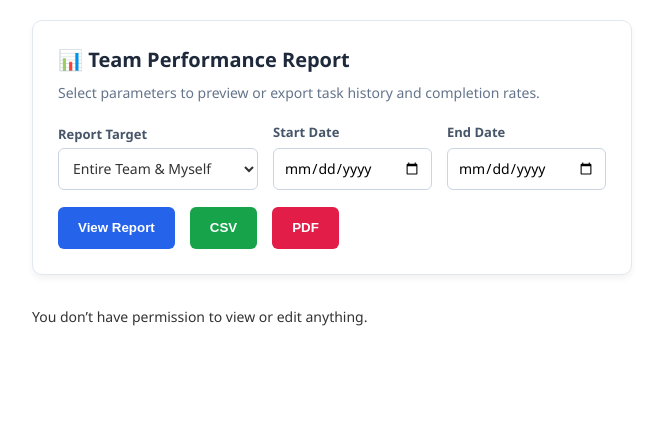
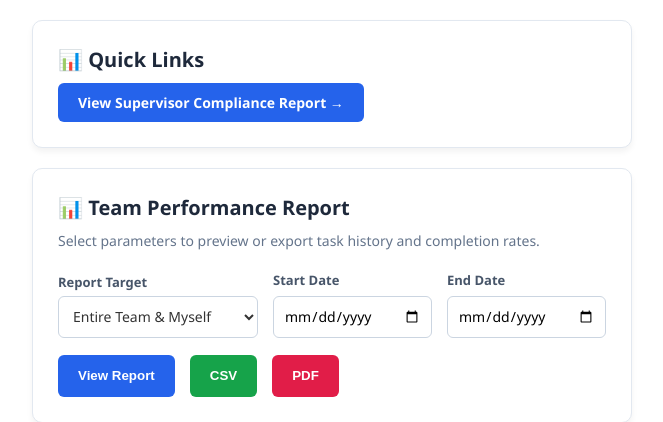
Before and after one commit to q5technologies/office-workplan, a Django app: template templates/admin/index.html in a window 1280 px wide. Shown: the part 53-475 px from the top of the page, without its empty margins (8-671 px from the left). Run offline with Django 5.2, Linux system fonts and the light colour scheme; the template is opened without the code that fills it, so the values that code supplies are empty.

Commit message:
updated 10

```diff
--- a/templates/admin/index.html
+++ b/templates/admin/index.html
@@ -1,6 +1,14 @@
 {% extends "admin/index.html" %}
 
 {% block content %}
+<div style="background-color: #ffffff; padding: 25px; border-radius: 10px; box-shadow: 0 4px 6px rgba(0,0,0,0.05); margin-bottom: 20px; border: 1px solid #e2e8f0; max-width: 800px;">
+    <h2 style="margin: 0 0 10px 0; color: #1e293b; font-size: 20px;">
+        📊 Quick Links
+    </h2>
+    <a href="/supervisor-report/" style="display: inline-block; background-color: #2563eb; color: white; padding: 10px 20px; border-radius: 6px; font-weight: bold; text-decoration: none; transition: background-color 0.2s;">
+        View Supervisor Compliance Report &rarr;
+    </a>
+</div>
 <div style="background-color: #ffffff; padding: 25px; border-radius: 10px; box-shadow: 0 4px 6px rgba(0,0,0,0.05); margin-bottom: 30px; border: 1px solid #e2e8f0; max-width: 800px;">
     <h2 style="margin: 0 0 10px 0; color: #1e293b; font-size: 20px;">📊 Team Performance Report</h2>
     <p style="color: #64748b; margin: 0 0 20px 0; font-size: 14px;">Select parameters to preview or export task history and completion rates.</p>
```
